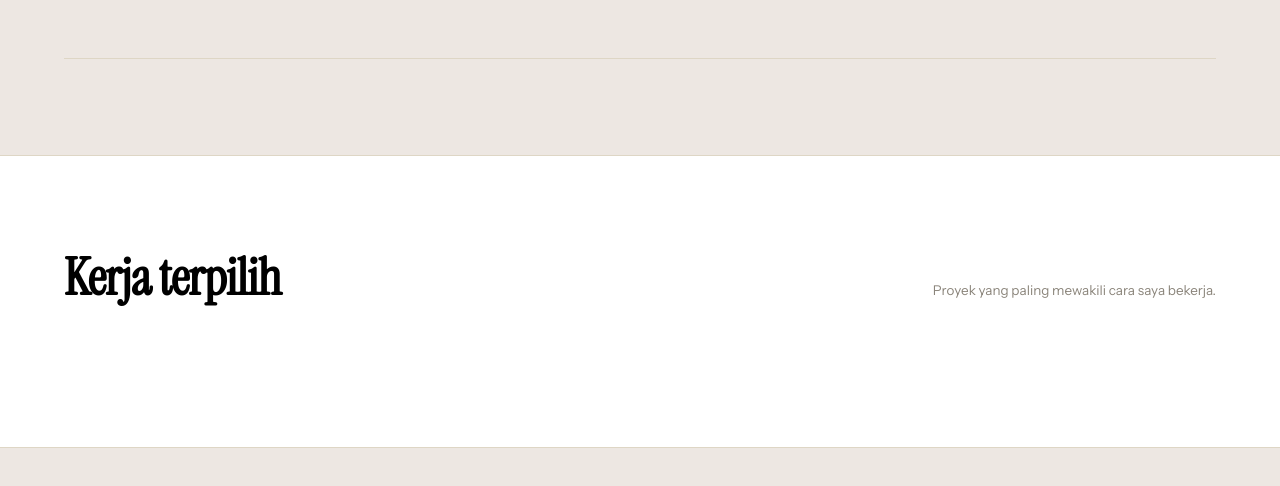
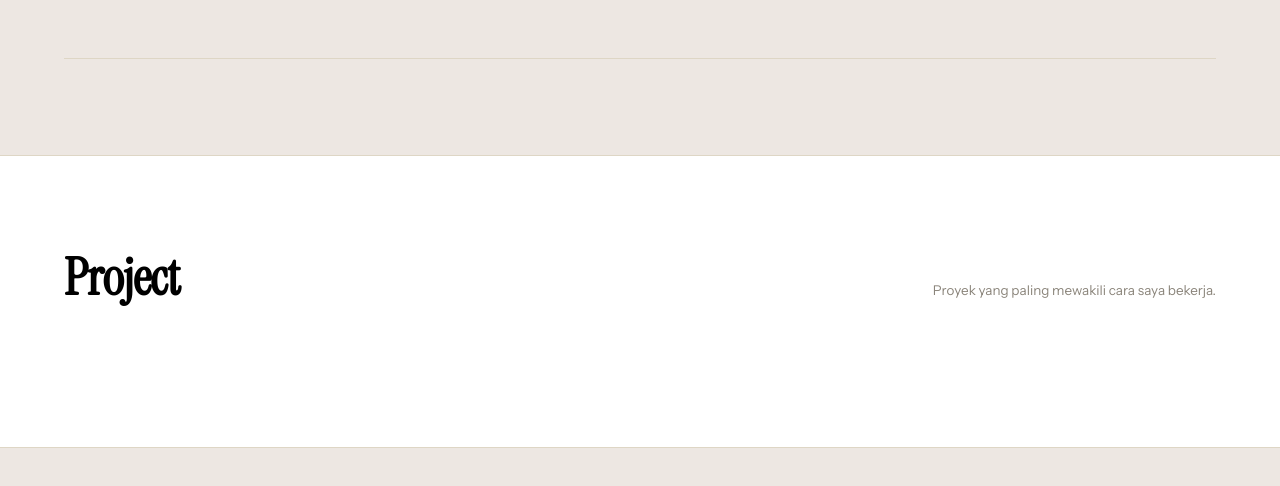
Before and after one commit to franzheinau/myblogpf, a website: page public/index.html in a window 1280 px wide. Shown: the part 604-1090 px from the top of the page. Drawn offline with Linux system fonts and the light colour scheme; no server answers.

Commit message:
Update index.html

```diff
--- a/public/index.html
+++ b/public/index.html
@@ -71,7 +71,7 @@
   <section class="band" id="kerja">
     <div class="shell">
       <div class="band__head">
-        <h2 class="band__title">Kerja terpilih</h2>
+        <h2 class="band__title">Project</h2>
         <p class="band__note">Proyek yang paling mewakili cara saya bekerja.</p>
       </div>
       <div class="works" data-projects></div>
```
